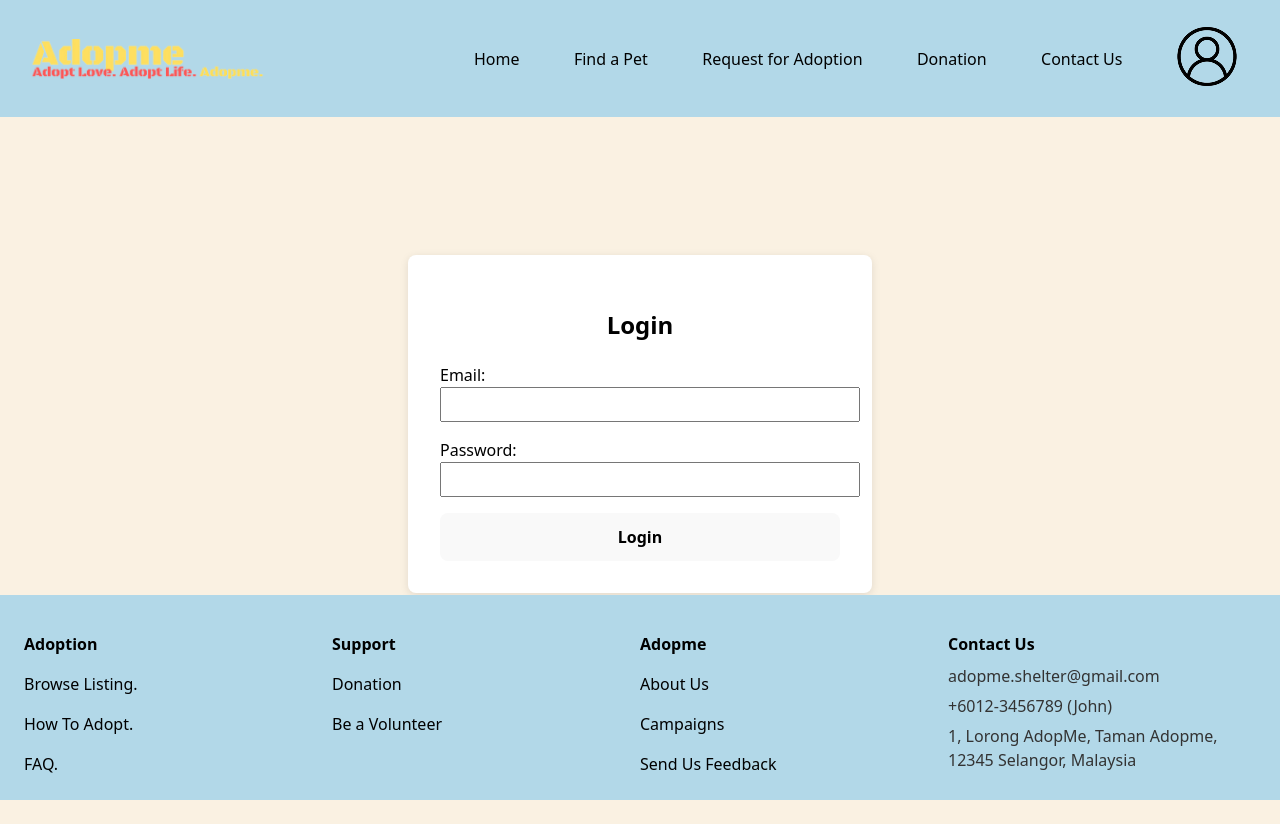
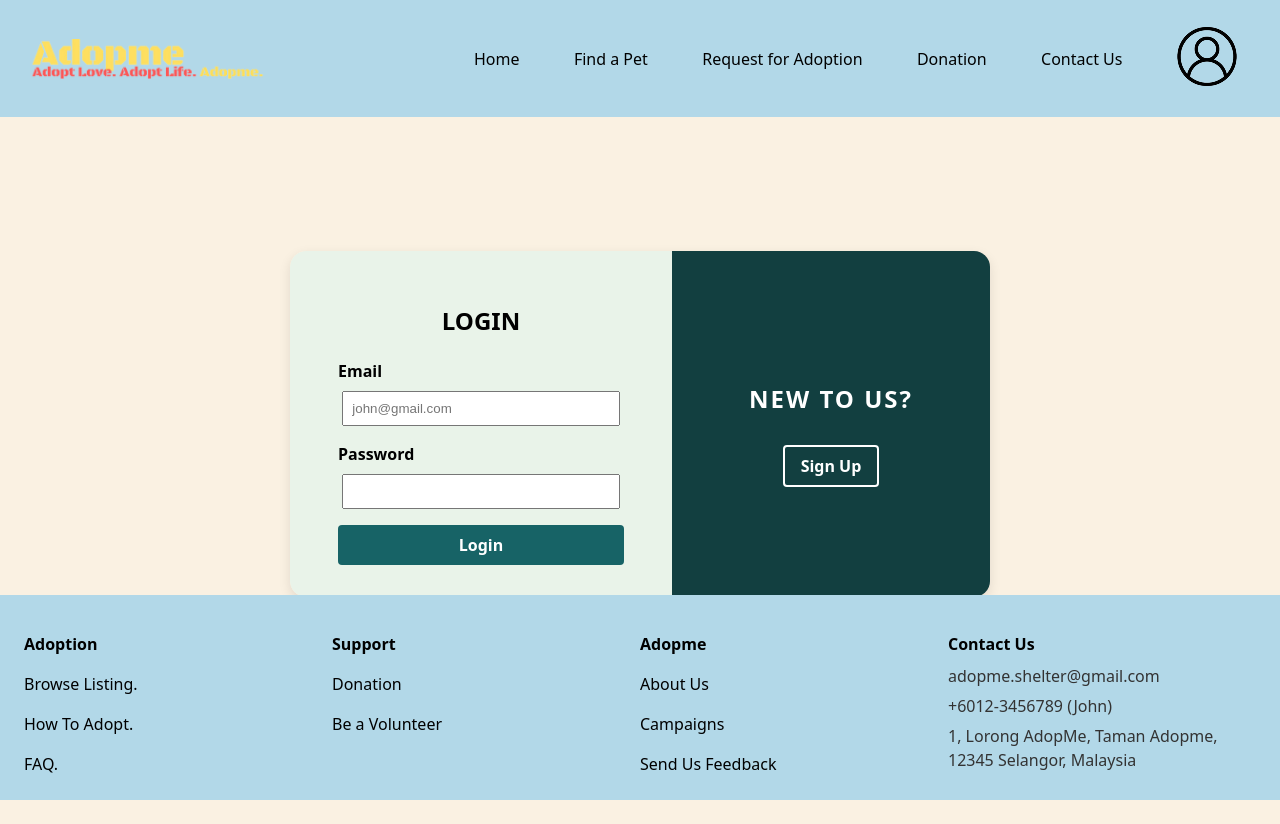
Before and after one commit to YhGooi/Adopme, a React (Vite) app in the folder frontend/: page /login in a window 1280 px wide. Built offline with nearby package versions, Linux system fonts and the light colour scheme.

Commit message:
login ui changes

```diff
--- /dev/null
+++ b/frontend/src/css/common.css
@@ -0,0 +1,8 @@
+.common_theme {
+    width: 100vw;
+    height: 100vh;
+    background-color: #faf1e2;
+    display: flex;
+    justify-content: center;
+    align-items: center;
+}
--- /dev/null
+++ b/frontend/src/css/login.css
@@ -0,0 +1,80 @@
+.login-panel-container {
+    display: flex;
+    width: 90%;
+    max-width: 700px;
+    box-shadow: 0 4px 12px rgba(0, 0, 0, 0.1);
+    border-radius: 16px;
+    overflow: hidden;
+}
+
+.login-panel {
+    flex: 1;
+    background-color: #E9F3E9;
+    padding: 2rem;
+    border-top-left-radius: 16px;
+    border-bottom-left-radius: 16px;
+}
+
+.login-panel h2{
+    text-align: center;
+    font-weight: bold;
+    color: black;
+}
+
+.login-panel label{
+    color: black;
+    font-weight: bold;
+}
+
+.login-panel input {
+    width: 90%;
+    padding: 0.5rem;
+    margin: 0.5rem auto 1rem;
+    display: block;
+}
+
+.login-panel button {
+    width: 90%;
+    font-weight: bold;
+    background: #176366;
+    color: white;
+    cursor: pointer;
+    border-radius: 4px;
+    margin: 1rem auto 0; /* Centers it horizontally and adds space above */
+    display: block;
+    padding: 0.5rem;
+}
+
+.login-panel button:hover {
+    background: #0d4a4d;
+}
+
+.login-panel div {
+    margin: 1rem;
+}
+
+.login-side-panel {
+    flex: 1;
+    background-color: #123F40;
+    color: white;
+    display: flex;
+    flex-direction: column;
+    justify-content: center;
+    align-items: center;
+}
+
+.login-side-panel h2 {
+    font-weight: bold;
+    letter-spacing: 2px;
+}
+
+.login-side-panel button {
+    background: none;
+    border: 2px solid white;
+    color: white;
+    font-weight: bold;
+    margin-top: 0.5rem;
+    cursor: pointer;
+    padding: 0.5rem 1rem;
+    border-radius: 4px;
+}
--- a/frontend/src/page/Login.tsx
+++ b/frontend/src/page/Login.tsx
@@ -1,4 +1,7 @@
 import React, { useState } from 'react';
+
+import '../css/common.css';
+import '../css/login.css';
 
 type LoginForm = {
     email: string;
@@ -24,52 +27,41 @@ const Login: React.FC = () => {
     };
 
     return (
-        <div style={{
-            width: '100vw',
-            height: '100vh',
-            backgroundColor: '#faf1e2',
-            display: 'flex',
-            justifyContent: 'center',
-            alignItems: 'center'
-        }}>
-            <div style={{
-                width: '100%',
-                maxWidth: '400px',
-                padding: '2rem',
-                margin: '0 1rem',
-                boxShadow: '0 2px 8px rgba(0, 0, 0, 0.1)',
-                borderRadius: '8px',
-                backgroundColor: '#fff',
-                color: '#000' // Makes all text black
-            }}>
-                <h2 style={{ textAlign: 'center' }}>Login</h2>
+        <div className="common_theme">
+            {/* Container for left and right panel*/}
+            <div className="login-panel-container">
+                {/* Login Form Panel */}
+                <div className='login-panel'>
+                    <h2>LOGIN</h2>
                     <form onSubmit={handleSubmit}>
-                    <div style={{ marginBottom: '1rem' }}>
-                        <label>Email:</label><br />
+                        <div>
+                            <label>Email</label><br/>
                             <input
-                            type="email"
-                            name="email"
+                                type="email" name="email"
                                 value={form.email}
                                 onChange={handleChange}
                                 required
-                            style={{ width: '100%', padding: '0.5rem' }}
+                                placeholder="john@gmail.com"
                             />
                         </div>
-                    <div style={{ marginBottom: '1rem' }}>
-                        <label>Password:</label><br />
+                        <div>
+                            <label>Password</label><br/>
                             <input
-                            type="password"
-                            name="password"
+                                type="password" name="password"
                                 value={form.password}
                                 onChange={handleChange}
                                 required
-                            style={{ width: '100%', padding: '0.5rem' }}
                             />
                         </div>
-                    <button type="submit" style={{ width: '100%', padding: '0.75rem', fontWeight: 'bold' }}>
-                        Login
-                    </button>
+                        <button> Login </button>
                     </form>
+                </div>
+
+                {/* Sign Up Side Panel */}
+                <div className="login-side-panel">
+                    <h2>NEW TO US?</h2>
+                    <button> Sign Up </button>
+                </div>
             </div>
         </div>
     );
```
Lines whose indentation alone changed are shown as unchanged.
